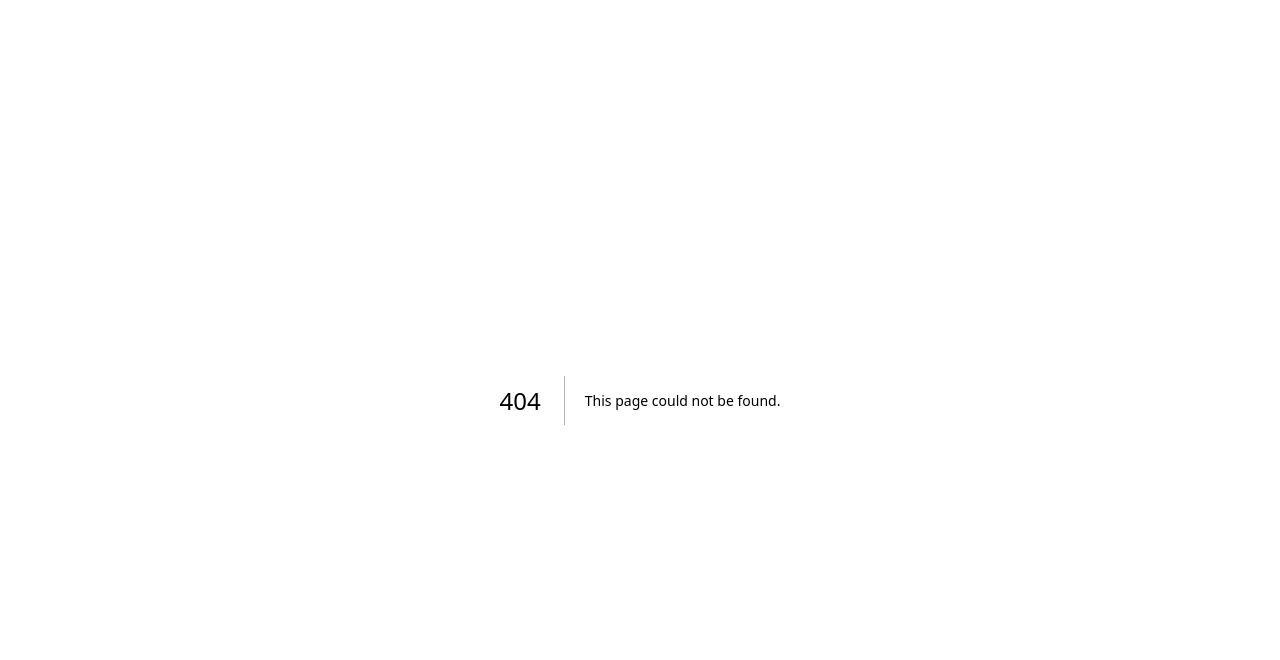
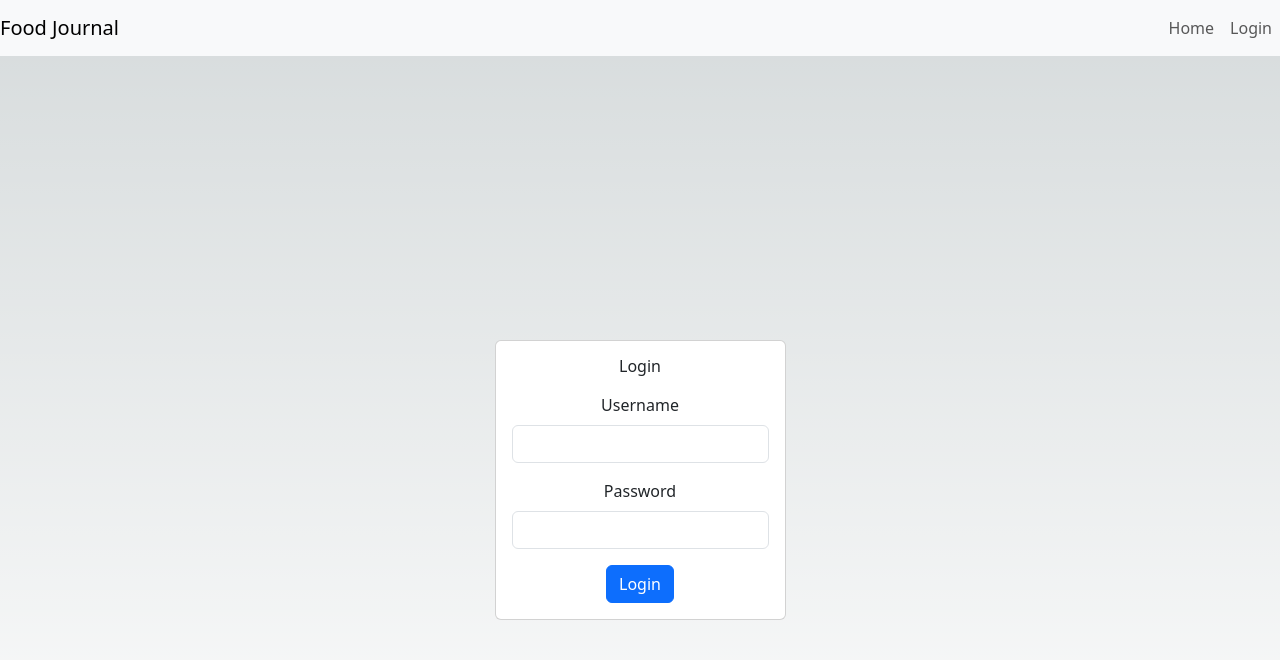
Before and after one commit to ReihanFF/food-journal, a Next.js app: page /login in a window 1280 px wide. Before the commit this address had no page. Shown: the top 660 px of the page. Built offline with nearby package versions, Linux system fonts and the light colour scheme.

Commit message:
template final project sementara

```diff
--- a/package.json
+++ b/package.json
@@ -10,12 +10,14 @@
   },
   "dependencies": {
     "autoprefixer": "10.4.14",
+    "bootstrap": "^5.3.1",
     "eslint": "8.46.0",
     "eslint-config-next": "13.4.13",
     "next": "13.4.13",
     "postcss": "8.4.27",
     "react": "18.2.0",
     "react-dom": "18.2.0",
+    "react-redux": "^8.1.2",
     "tailwindcss": "3.3.3"
   }
 }
--- /dev/null
+++ b/src/components/FoodList.js
@@ -0,0 +1,16 @@
+import React from 'react';
+
+const FoodList = () => {
+  return (
+    <div>
+      <h2>Food List</h2>
+      <ul>
+        <li>Food Item 1 - Likes: 5, Ratings: 4.5</li>
+        <li>Food Item 2 - Likes: 10, Ratings: 4.8</li>
+        {/* Add more food items */}
+      </ul>
+    </div>
+  );
+};
+
+export default FoodList;
--- /dev/null
+++ b/src/components/Layout.js
@@ -0,0 +1,24 @@
+import React from 'react';
+
+const Layout = ({ children }) => {
+  return (
+    <div>
+      <nav className="navbar navbar-expand-lg navbar-light bg-light">
+        <a className="navbar-brand" href="/">Food Journal</a>
+        <ul className="navbar-nav ml-auto">
+          <li className="nav-item">
+            <a className="nav-link" href="/main">Home</a>
+          </li>
+          <li className="nav-item">
+            <a className="nav-link" href="/login">Login</a>
+          </li>
+        </ul>
+      </nav>
+      <div className="container mt-4">
+        {children}
+      </div>
+    </div>
+  );
+};
+
+export default Layout;
--- /dev/null
+++ b/src/components/LoginCard.js
@@ -0,0 +1,53 @@
+import React, { useState } from 'react';
+
+const LoginCard = ({ onLogin }) => {
+  const [username, setUsername] = useState('');
+  const [password, setPassword] = useState('');
+
+  const handleSubmit = (e) => {
+    e.preventDefault();
+    // You can add your authentication logic here
+    onLogin(username, password);
+  };
+
+  return (
+    <div className="d-flex justify-content-center align-items-center vh-100">
+      <div className="card p-3">
+        <h2 className="mb-3">Login</h2>
+        <form onSubmit={handleSubmit}>
+          <div className="mb-3">
+            <label htmlFor="username" className="form-label">
+              Username
+            </label>
+            <input
+              type="text"
+              id="username"
+              value={username}
+              onChange={(e) => setUsername(e.target.value)}
+              required
+              className="form-control"
+            />
+          </div>
+          <div className="mb-3">
+            <label htmlFor="password" className="form-label">
+              Password
+            </label>
+            <input
+              type="password"
+              id="password"
+              value={password}
+              onChange={(e) => setPassword(e.target.value)}
+              required
+              className="form-control"
+            />
+          </div>
+          <button type="submit" className="btn btn-primary">
+            Login
+          </button>
+        </form>
+      </div>
+    </div>
+  );
+};
+
+export default LoginCard;
--- /dev/null
+++ b/src/components/LoginCard.module.css
@@ -0,0 +1,41 @@
+.card {
+    max-width: 400px;
+    margin: 0 auto;
+    padding: 20px;
+    border: 1px solid #ccc;
+    border-radius: 5px;
+    background-color: #fff;
+    box-shadow: 0 2px 4px rgba(0, 0, 0, 0.1);
+  }
+
+  .formGroup {
+    margin-bottom: 15px;
+  }
+
+  label {
+    display: block;
+    margin-bottom: 5px;
+    font-weight: bold;
+  }
+
+  input {
+    width: 100%;
+    padding: 10px;
+    border: 1px solid #ccc;
+    border-radius: 5px;
+  }
+
+  button {
+    display: block;
+    width: 100%;
+    padding: 10px;
+    background-color: #007bff;
+    color: #fff;
+    border: none;
+    border-radius: 5px;
+    cursor: pointer;
+  }
+
+  button:hover {
+    background-color: #0056b3;
+  }
--- a/src/pages/_app.js
+++ b/src/pages/_app.js
@@ -1,5 +1,8 @@
-import '@/styles/globals.css'
+import 'bootstrap/dist/css/bootstrap.min.css';
+import '../styles/globals.css'; // You can create this file for global styles if needed
 
-export default function App({ Component, pageProps }) {
-  return <Component {...pageProps} />
+function MyApp({ Component, pageProps }) {
+  return <Component {...pageProps} />;
 }
+
+export default MyApp;
--- /dev/null
+++ b/src/pages/login.js
@@ -0,0 +1,20 @@
+import React from 'react';
+import Layout from '../components/Layout';
+import LoginCard from '../components/LoginCard';
+
+const Login = () => {
+  const handleLogin = (username, password) => {
+    // Perform login logic here
+    console.log('Login attempt:', username, password);
+  };
+
+  return (
+    <Layout>
+      <div style={{ textAlign: 'center' }}>
+        <LoginCard onLogin={handleLogin} />
+      </div>
+    </Layout>
+  );
+};
+
+export default Login;
--- /dev/null
+++ b/src/pages/main.js
@@ -0,0 +1,14 @@
+import React from 'react';
+import Layout from '../components/Layout';
+import FoodList from '../components/FoodList';
+
+const Main = () => {
+  return (
+    <Layout>
+      <div>Main Page</div>
+      <FoodList />
+    </Layout>
+  );
+};
+
+export default Main;
```
Also changed, not shown: store/index.js (added, +20 -0 lines), 1 other file (tests, documents, lock files or other folders).
